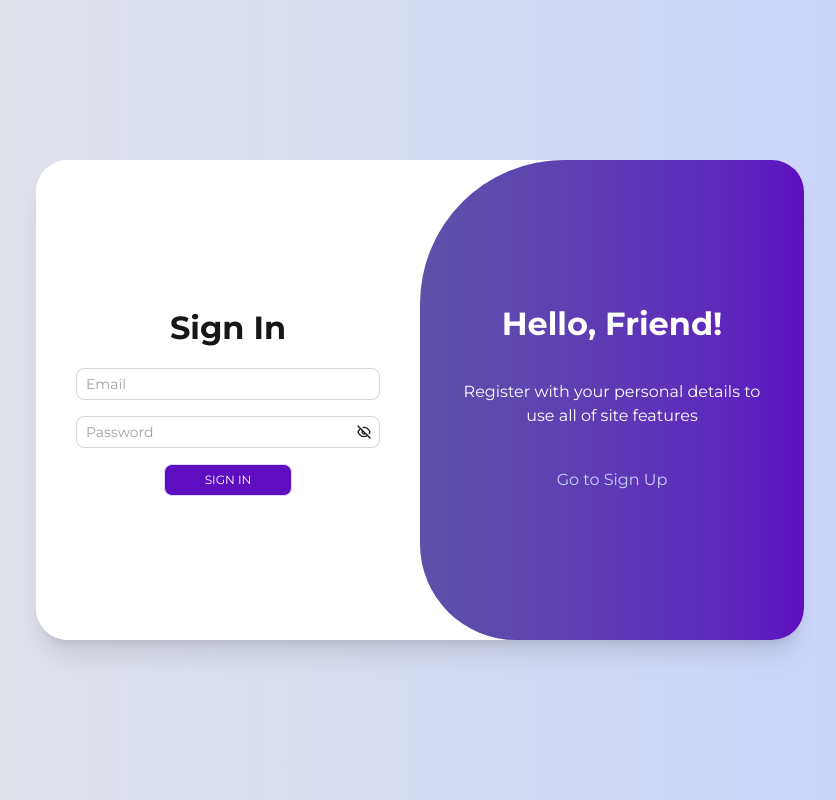
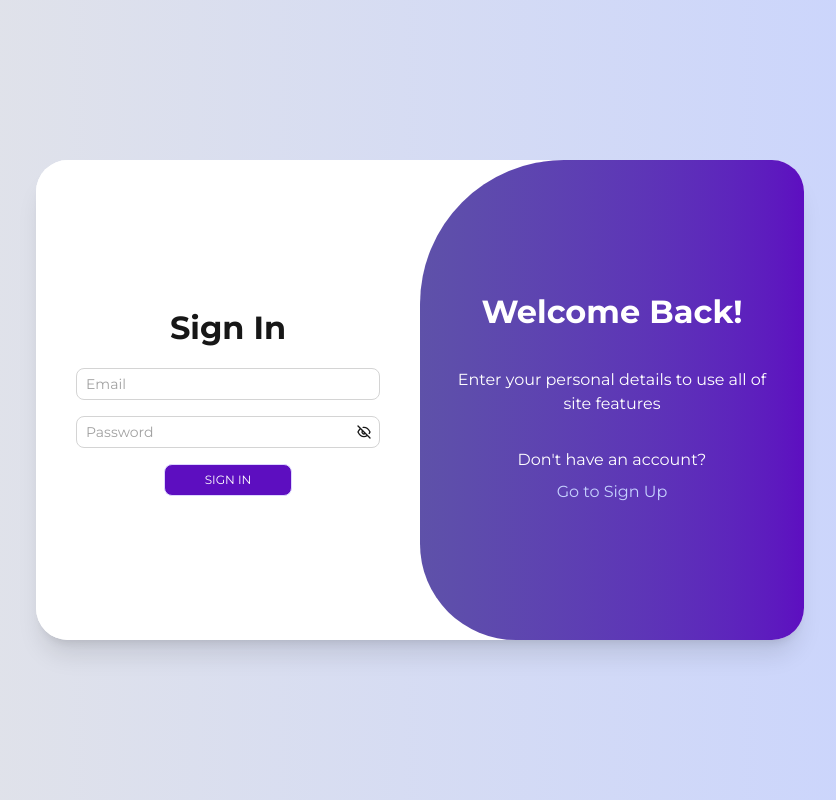
Before and after one commit to dexter2k8/project-money, a Next.js app: page / in a window 1280 px wide. Shown: the whole page, without its empty margins (220-1056 px from the left). Built offline with nearby package versions, Linux system fonts and the light colour scheme.

Commit message:
fix: updated login page messages

```diff
--- a/app/page.tsx
+++ b/app/page.tsx
@@ -48,19 +48,25 @@ export default function SignIn() {
         <section className={toggleContainer({ isSignIn })}>
           <div className={togglePanel({ isSignIn })}>
             <div className={PANEL_BASE}>
-              <h1>Welcome Back!</h1>
-              <p>Enter your personal details to use all of site features</p>
+              <h1>Hello, Friend!</h1>
+              <p>Register with your personal details to use all of site features</p>
+              <div>
+                <p>Already have an account?</p>
                 <Button size="lg" variant="link-reverse" onClick={() => setIsSignIn(true)}>
                   Go to Sign In
                 </Button>
               </div>
+            </div>
 
             <div className={cx("right-0", PANEL_BASE)}>
-              <h1>Hello, Friend!</h1>
-              <p>Register with your personal details to use all of site features</p>
+              <h1>Welcome Back!</h1>
+              <p>Enter your personal details to use all of site features</p>
+              <div>
+                <p>Don&apos;t have an account?</p>
                 <Button size="lg" variant="link-reverse" onClick={() => setIsSignIn(false)}>
                   Go to Sign Up
                 </Button>
+              </div>
             </div>
           </div>
         </section>
```
Lines whose indentation alone changed are shown as unchanged.
